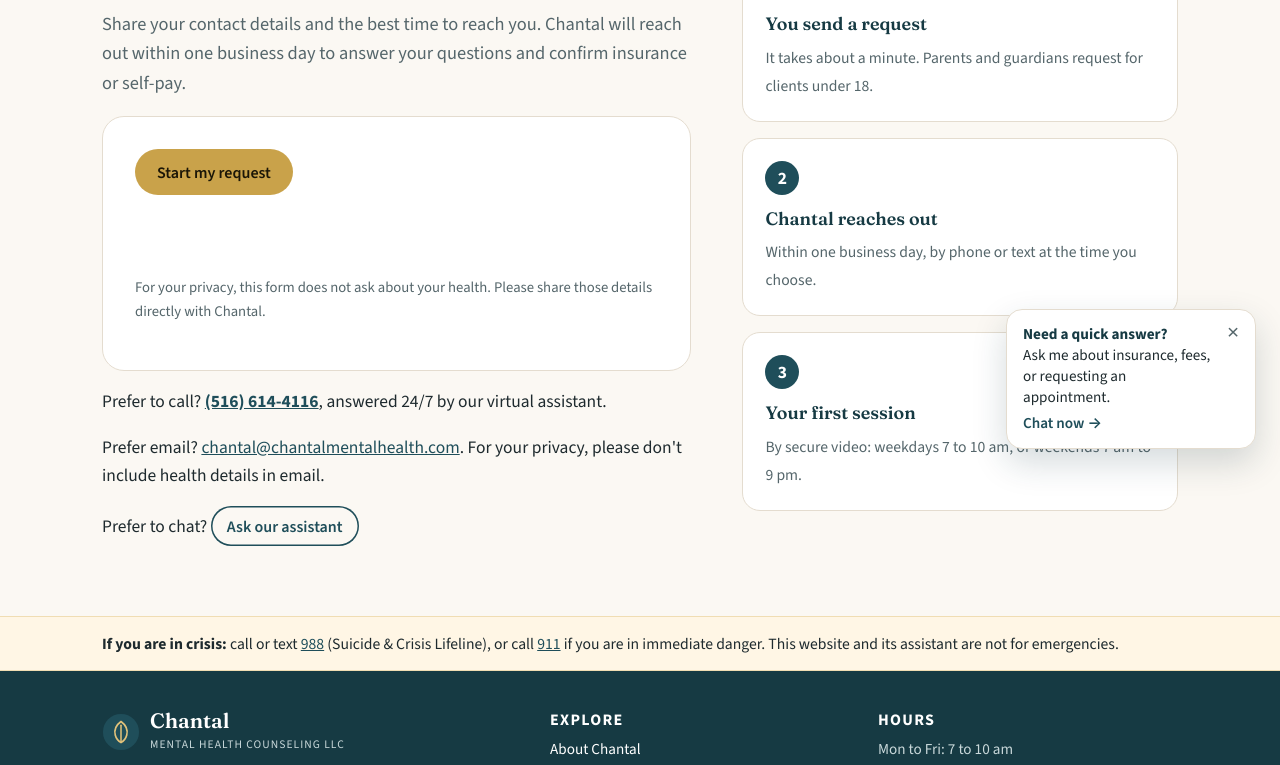
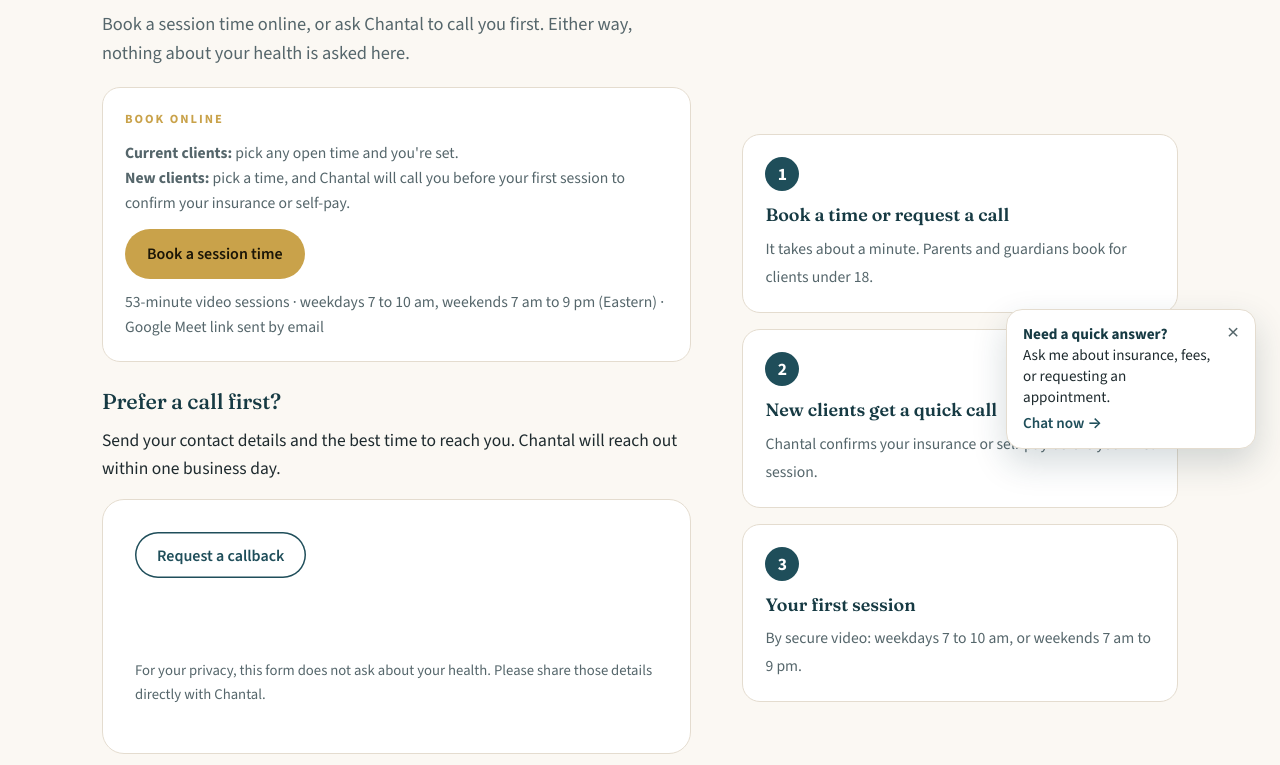
Before and after one commit to calldirectorai/cmhc-home, a plain HTML site: page request-appointment/index.html in a window 1280 px wide. Shown: the part 255-1020 px from the top of the page. Drawn offline with nearby package versions, Linux system fonts and the light colour scheme; a script that the page names is missing.

Commit message:
Add online booking (book a session) to request page and French page
Co-Authored-By: Claude Opus 5.5 <noreply@anthropic.com>
Claude-Session: https://claude.ai/code/session_01D9GUvNGyRLgubfXFQUWErp

```diff
--- a/request-appointment/index.html
+++ b/request-appointment/index.html
@@ -133,10 +133,16 @@ footer ul{list-style:none;padding:0;margin:0}footer li{margin:6px 0}
 <main id="main">
 
 <section class="hero" data-section="hero"><div class="wrap">
-<div><span class="eyebrow in">Request an appointment</span><h1 class="in d2">Let's find a time to talk</h1>
-<p class="lead in d3">Share your contact details and the best time to reach you. Chantal will reach out within one business day to answer your questions and confirm insurance or self-pay.</p>
+<div><span class="eyebrow in">Book or request an appointment</span><h1 class="in d2">Let's find a time to talk</h1>
+<p class="lead in d3">Book a session time online, or ask Chantal to call you first. Either way, nothing about your health is asked here.</p>
+<div class="card in d4" id="book" style="margin-top:8px"><span class="eyebrow">Book online</span>
+<p style="margin-top:8px"><b>Current clients:</b> pick any open time and you're set.<br><b>New clients:</b> pick a time, and Chantal will call you before your first session to confirm your insurance or self-pay.</p>
+<p style="margin-top:14px"><a class="btn btn-gold" href="https://app.calldirector.ai/book/chantal-session?theme=light&amp;accent=1F4E5A" target="_blank" rel="noopener">Book a session time</a></p>
+<p class="note" style="margin-top:10px">53-minute video sessions · weekdays 7 to 10 am, weekends 7 am to 9 pm (Eastern) · Google Meet link sent by email</p></div>
+<h2 style="margin-top:28px;font-size:1.35rem">Prefer a call first?</h2>
+<p>Send your contact details and the best time to reach you. Chantal will reach out within one business day.</p>
 <div class="req in d4" id="start">
-<button class="btn btn-gold" id="req-open" type="button" aria-expanded="false" aria-controls="req-panel">Start my request</button>
+<button class="btn btn-ghost" id="req-open" type="button" aria-expanded="false" aria-controls="req-panel">Request a callback</button>
 <div id="req-status" role="status" aria-live="polite"></div>
 <div id="req-panel"><div id="req-host"></div></div>
 <div id="req-thanks" role="status" aria-live="polite"></div>
@@ -147,8 +153,8 @@ footer ul{list-style:none;padding:0;margin:0}footer li{margin:6px 0}
 <p style="margin-top:8px">Prefer to chat? <button class="btn btn-ghost" type="button" data-open-chat style="min-height:40px;padding:8px 16px">Ask our assistant</button></p>
 </div>
 <div><ol class="steps" style="grid-template-columns:1fr">
-<li><b>You send a request</b><span>It takes about a minute. Parents and guardians request for clients under 18.</span></li>
-<li><b>Chantal reaches out</b><span>Within one business day, by phone or text at the time you choose.</span></li>
+<li><b>Book a time or request a call</b><span>It takes about a minute. Parents and guardians book for clients under 18.</span></li>
+<li><b>New clients get a quick call</b><span>Chantal confirms your insurance or self-pay before your first session.</span></li>
 <li><b>Your first session</b><span>By secure video: weekdays 7 to 10 am, or weekends 7 am to 9 pm.</span></li>
 </ol></div>
 </div></section>
```
Also changed, not shown: fr/index.html (+1 -1 lines).
